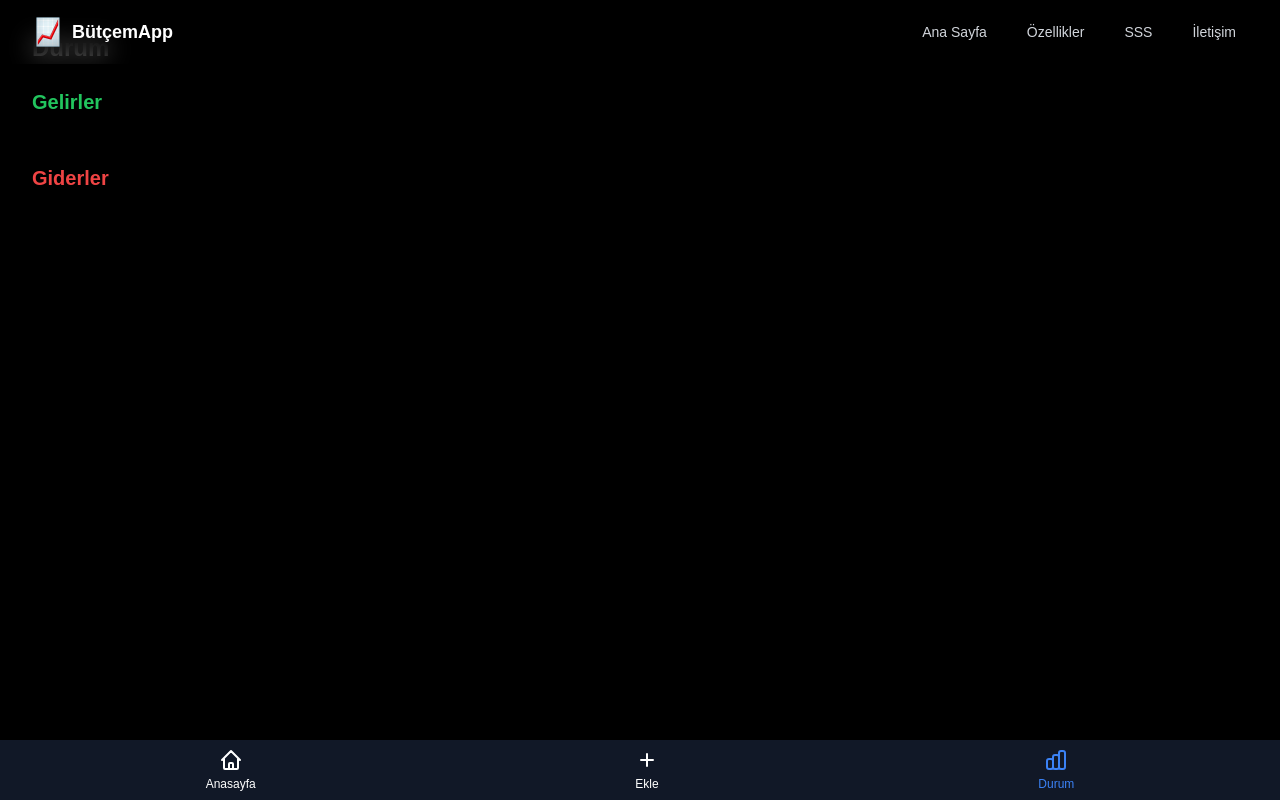
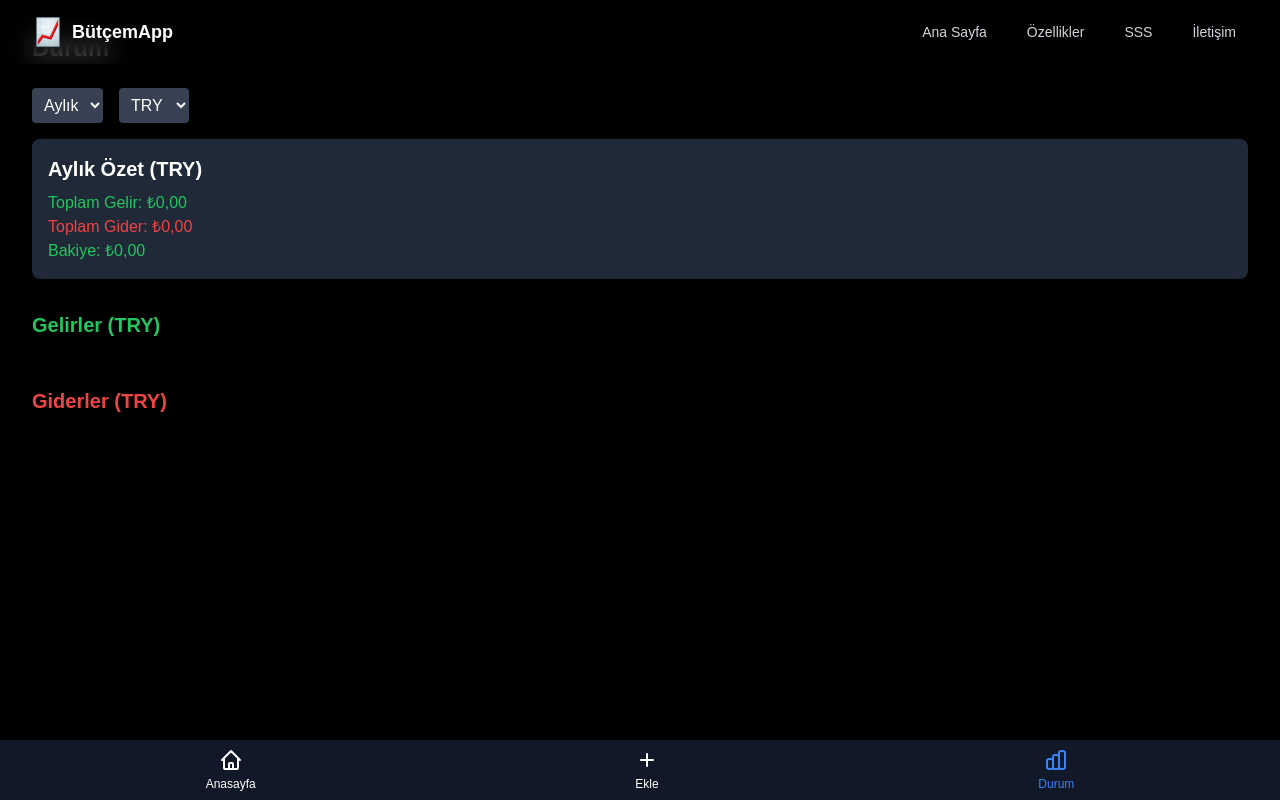
Before and after one commit to netpixdev/butcemapp, a Next.js app: page /status in a window 1280 px wide. Built offline with nearby package versions, Linux system fonts and the light colour scheme.

Commit message:
Para birimi seçimi ve aylık/yıllık özet özelliği eklendi

```diff
--- a/src/app/status/page.tsx
+++ b/src/app/status/page.tsx
@@ -84,6 +84,8 @@ export default function Status() {
   const [isMenuOpen, setIsMenuOpen] = useState(false)
   const [transactions, setTransactions] = useState<Transaction[]>([])
   const [editingTransaction, setEditingTransaction] = useState<Transaction | null>(null)
+  const [selectedPeriod, setSelectedPeriod] = useState<'monthly' | 'yearly'>('monthly')
+  const [selectedCurrency, setSelectedCurrency] = useState<Currency>('TRY')
 
   useEffect(() => {
     const storedTransactions = localStorage.getItem('transactions')
@@ -128,8 +130,30 @@ export default function Status() {
     return frequencyMap[frequency]
   }
 
-  const incomes = transactions.filter(t => t.type === 'income')
-  const expenses = transactions.filter(t => t.type === 'expense')
+  const formatCurrency = (amount: number, currency: Currency): string => {
+    return amount.toLocaleString(currency === 'TRY' ? 'tr-TR' : 'en-US', {
+      style: 'currency',
+      currency: currency,
+      minimumFractionDigits: 2,
+      maximumFractionDigits: 2
+    });
+  }
+
+  const calculateTotal = (transactions: Transaction[], type: TransactionType, currency: Currency) => {
+    return transactions
+      .filter(t => t.type === type && t.currency === currency)
+      .reduce((total, t) => {
+        let amount = t.amount
+        if (t.frequency === 'weekly') amount *= 4
+        if (t.frequency === 'yearly' && selectedPeriod === 'monthly') amount /= 12
+        if (t.frequency === 'monthly' && selectedPeriod === 'yearly') amount *= 12
+        return total + amount
+      }, 0)
+  }
+
+  const totalIncome = calculateTotal(transactions, 'income', selectedCurrency)
+  const totalExpense = calculateTotal(transactions, 'expense', selectedCurrency)
+  const balance = totalIncome - totalExpense
 
   return (
     <div className="min-h-screen bg-black text-white pb-16">
@@ -193,11 +217,43 @@ export default function Status() {
       <div className="max-w-7xl mx-auto px-4 sm:px-6 lg:px-8 py-8">
         <h2 className="text-2xl font-semibold mb-6">Durum</h2>
 
+        {/* Dönem ve para birimi seçimi */}
+        <div className="mb-4 flex space-x-4">
+          <select
+            value={selectedPeriod}
+            onChange={(e) => setSelectedPeriod(e.target.value as 'monthly' | 'yearly')}
+            className="bg-gray-700 text-white p-2 rounded"
+          >
+            <option value="monthly">Aylık</option>
+            <option value="yearly">Yıllık</option>
+          </select>
+          <select
+            value={selectedCurrency}
+            onChange={(e) => setSelectedCurrency(e.target.value as Currency)}
+            className="bg-gray-700 text-white p-2 rounded"
+          >
+            <option value="TRY">TRY</option>
+            <option value="USD">USD</option>
+          </select>
+        </div>
+
+        {/* Özet bilgiler */}
+        <div className="bg-gray-800 p-4 rounded-lg mb-8">
+          <h3 className="text-xl font-semibold mb-2">{selectedPeriod === 'monthly' ? 'Aylık' : 'Yıllık'} Özet ({selectedCurrency})</h3>
+          <p className="text-green-500">Toplam Gelir: {formatCurrency(totalIncome, selectedCurrency)}</p>
+          <p className="text-red-500">Toplam Gider: {formatCurrency(totalExpense, selectedCurrency)}</p>
+          <p className={balance >= 0 ? "text-green-500" : "text-red-500"}>
+            Bakiye: {formatCurrency(balance, selectedCurrency)}
+          </p>
+        </div>
+
         {/* Gelirler */}
         <div className="mb-8">
-          <h3 className="text-xl font-semibold mb-4 text-green-500">Gelirler</h3>
+          <h3 className="text-xl font-semibold mb-4 text-green-500">Gelirler ({selectedCurrency})</h3>
           <div className="grid grid-cols-1 md:grid-cols-2 lg:grid-cols-3 gap-4">
-            {incomes.map(transaction => (
+            {transactions
+              .filter(t => t.type === 'income' && t.currency === selectedCurrency)
+              .map(transaction => (
                 <TransactionCard
                   key={transaction.id}
                   transaction={transaction}
@@ -205,6 +261,7 @@ export default function Status() {
                   onDelete={handleDelete}
                   formatDate={formatDate}
                   formatFrequency={formatFrequency}
+                  formatCurrency={formatCurrency}
                 />
               ))}
           </div>
@@ -212,9 +269,11 @@ export default function Status() {
 
         {/* Giderler */}
         <div>
-          <h3 className="text-xl font-semibold mb-4 text-red-500">Giderler</h3>
+          <h3 className="text-xl font-semibold mb-4 text-red-500">Giderler ({selectedCurrency})</h3>
           <div className="grid grid-cols-1 md:grid-cols-2 lg:grid-cols-3 gap-4">
-            {expenses.map(transaction => (
+            {transactions
+              .filter(t => t.type === 'expense' && t.currency === selectedCurrency)
+              .map(transaction => (
                 <TransactionCard
                   key={transaction.id}
                   transaction={transaction}
@@ -222,6 +281,7 @@ export default function Status() {
                   onDelete={handleDelete}
                   formatDate={formatDate}
                   formatFrequency={formatFrequency}
+                  formatCurrency={formatCurrency}
                 />
               ))}
           </div>
@@ -251,24 +311,17 @@ interface TransactionCardProps {
   onDelete: (id: string) => void;
   formatDate: (dateString: string) => string;
   formatFrequency: (frequency: Frequency) => string;
+  formatCurrency: (amount: number, currency: Currency) => string;
 }
 
-function TransactionCard({ transaction, onEdit, onDelete, formatDate, formatFrequency }: TransactionCardProps) {
-  const formatAmount = (amount: number, currency: string) => {
-    if (currency === 'TRY') {
-      return `${amount.toLocaleString('tr-TR', { minimumFractionDigits: 2, maximumFractionDigits: 2 }).replace('.', ',')} ₺`;
-    } else {
-      return `$${amount.toLocaleString('en-US', { minimumFractionDigits: 2, maximumFractionDigits: 2 })}`;
-    }
-  };
-
+function TransactionCard({ transaction, onEdit, onDelete, formatDate, formatFrequency, formatCurrency }: TransactionCardProps) {
   return (
     <div className="bg-gray-800 shadow-md rounded-lg p-4">
       <div className="flex justify-between items-start">
         <div>
           <h4 className="font-semibold text-lg">{transaction.description}</h4>
           <p className={`text-xl font-bold ${transaction.type === 'income' ? 'text-green-500' : 'text-red-500'}`}>
-            {transaction.type === 'income' ? '+' : '-'} {formatAmount(transaction.amount, transaction.currency)}
+            {transaction.type === 'income' ? '+' : '-'} {formatCurrency(transaction.amount, transaction.currency)}
           </p>
           <p className="text-sm text-gray-400">{formatFrequency(transaction.frequency)}</p>
           <p className="text-sm text-gray-400">{formatDate(transaction.date)}</p>
```
Lines whose indentation alone changed are shown as unchanged.
